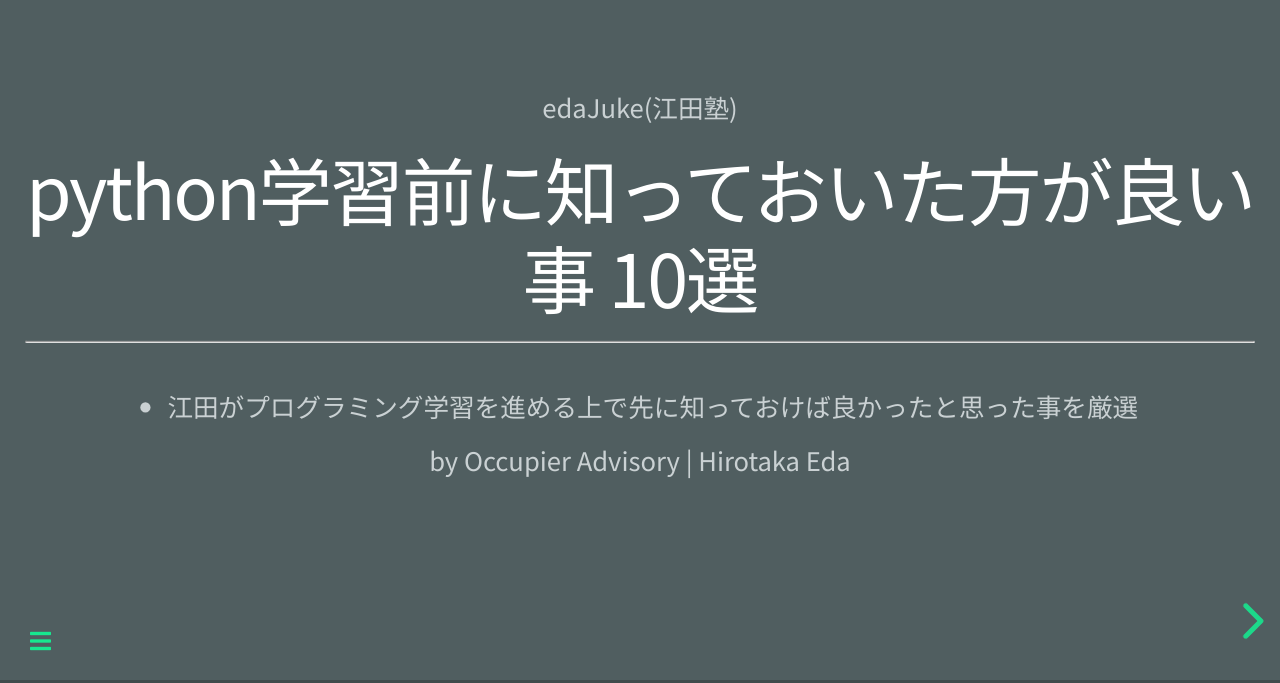
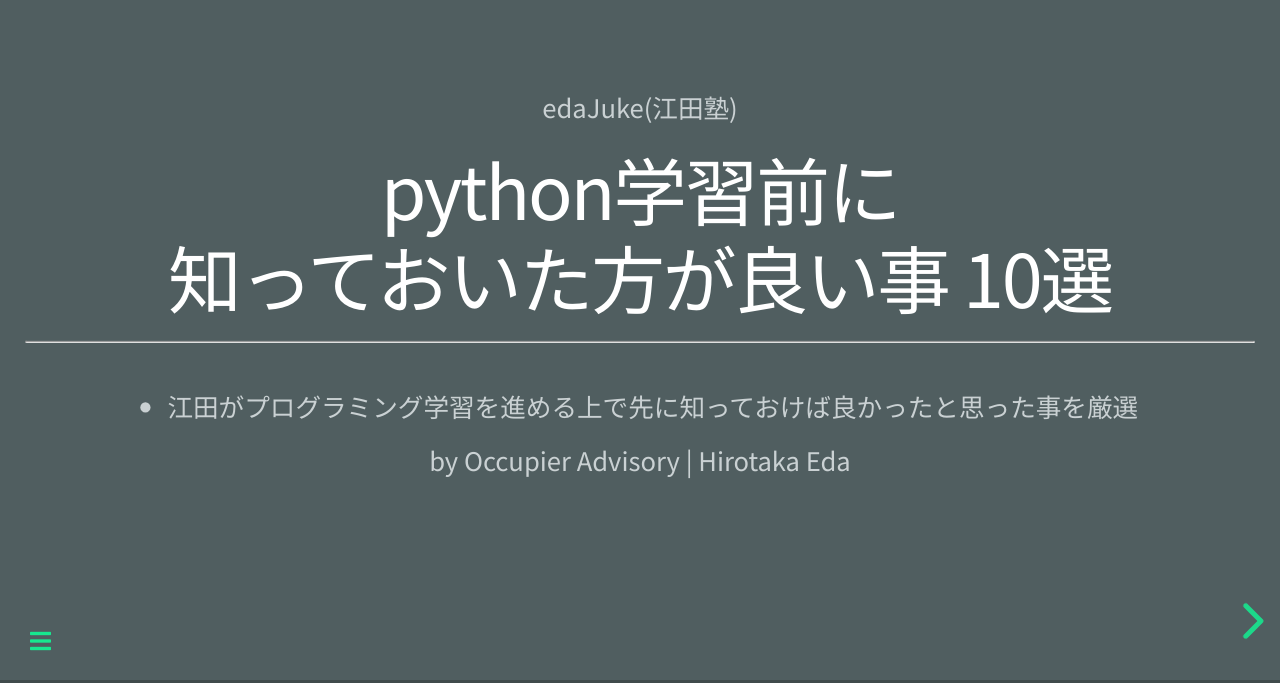
Before and after one commit to hirotaka7/Session_Preparation, a plain HTML site: page index.html in a window 1280 px wide. Shown: the part 117-800 px from the top of the page. Drawn offline with Linux system fonts and the light colour scheme.

Commit message:
Small Change

```diff
--- a/index.html
+++ b/index.html
@@ -50,7 +50,7 @@
 				</section>
 				<section> <!-- タイトル -->
 					<p>edaJuke(江田塾)</p>
-					<h1>python学習前に知っておいた方が良い事 10選</h1>
+					<h1>python学習前に<br>知っておいた方が良い事 10選</h1>
 					<hr><br>
 					<ul>
 						<li>江田がプログラミング学習を進める上で先に知っておけば良かったと思った事を厳選</li>
```
Also changed, not shown: dist/キャプチャ1.PNG (added), dist/キャプチャ3.PNG (added), dist/キャプチャ4.PNG (added), dist/キャプチャ5.PNG (added), dist/キャプチャ6.PNG (added), 1 other file.
